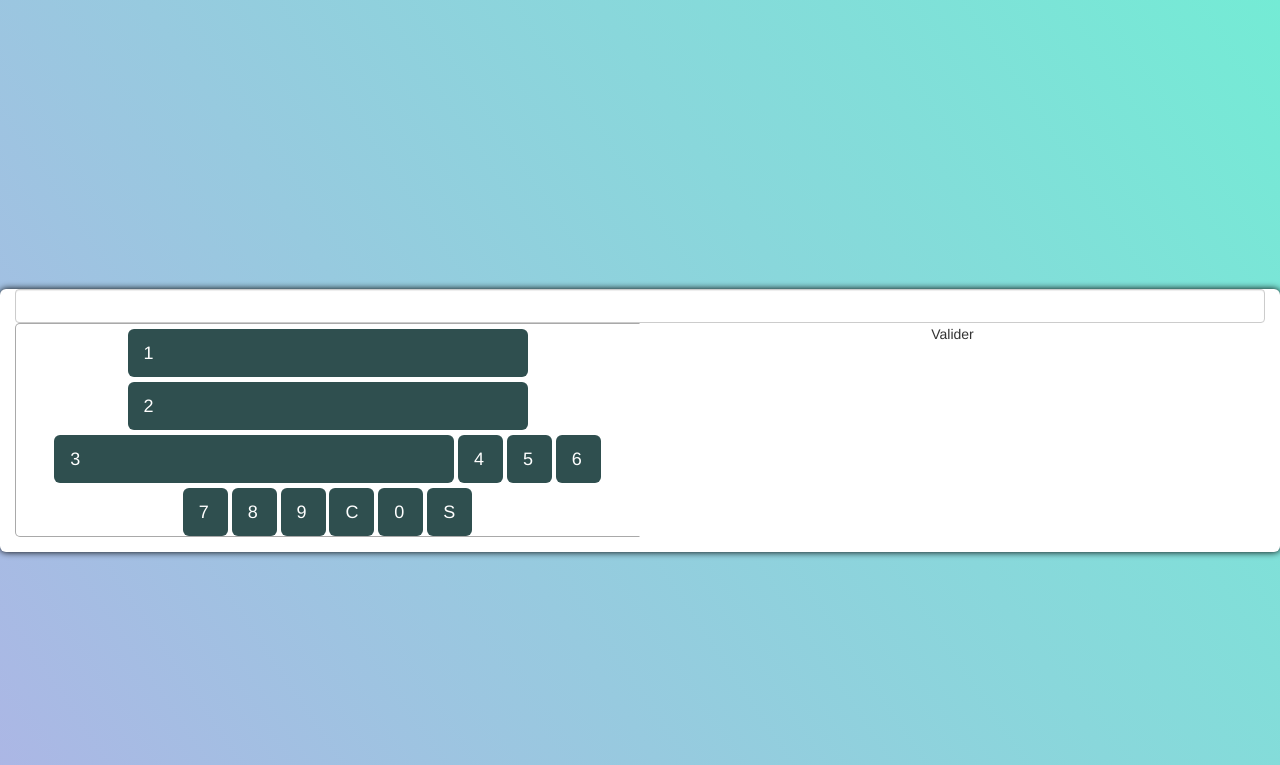
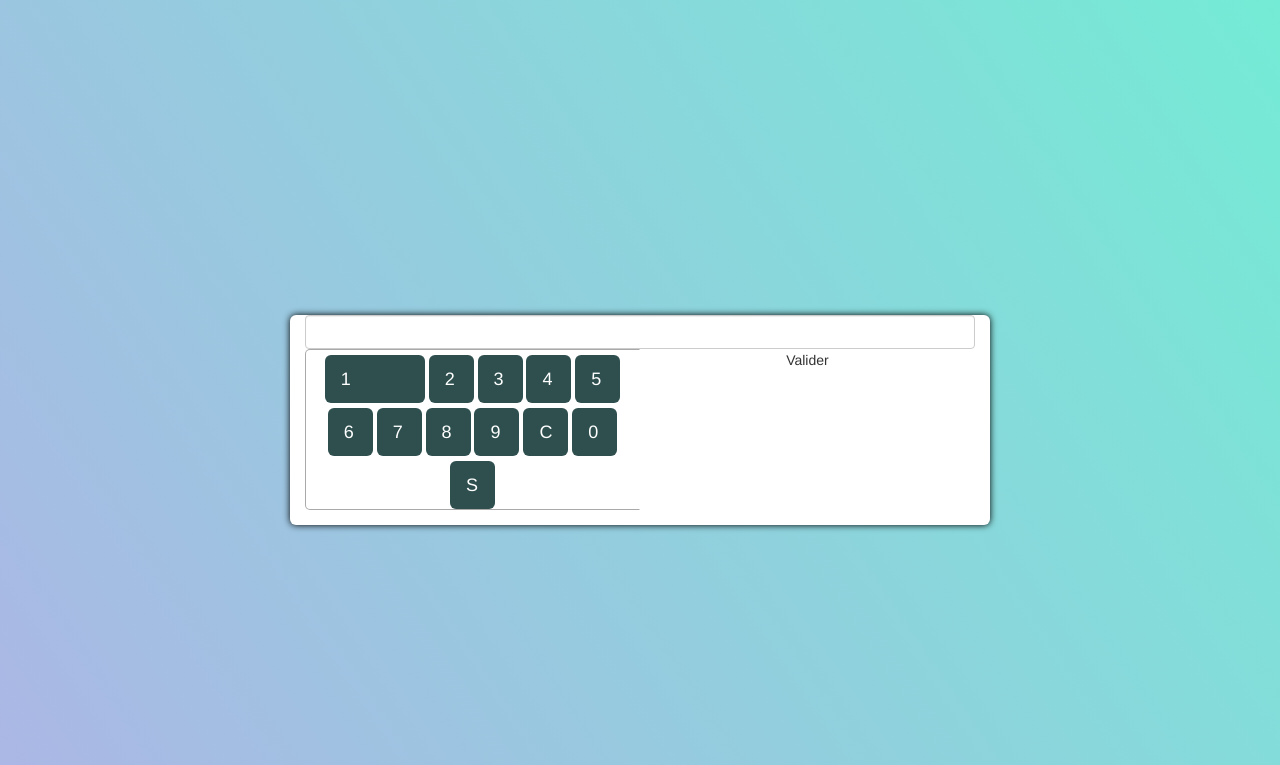
Before and after one commit to abdoulakram/inputpass, a Flask app: page / in a window 1280 px wide. Shown: the top 765 px of the page. Run offline with Flask 2, Linux system fonts and the light colour scheme; some libraries are stand-ins or nearby versions.

Commit message:
first commit

```diff
--- a/templates/password.html
+++ b/templates/password.html
@@ -9,7 +9,7 @@
       </head>
    <body>
 
-        <div   class="container-fluid ">
+        <div   class="container-fluid "  style="max-width:800px;" align="center">
             <br>
            <br>
            <div  class="row container-fluid" style="background-color:white;margin-top:0px;border-radius:6px;box-shadow: 0 0 7px #000;" align="center">
@@ -20,9 +20,9 @@
 
 
           <div class="col-sm-6 form-group" style="background-color:white;border:1px solid darkgrey;border-right:1px solid transparent;border-top-left-radius:5px;border-bottom-left-radius:5px;">
-           <button type="button" onclick="PressButton(this)" style="margin-top:5px;width:400px;height:48px;background-color:darkslategrey;color:white;outline:none;" class="btn-lg">1</button>
-          <button type="button" onclick="PressButton(this)" style="margin-top:5px;width:400px;height:48px;background-color:darkslategrey;color:white;outline:none;" class="btn-lg">2</button>
-          <button type="button" onclick="PressButton(this)" style="margin-top:5px;width:400px;height:48px;background-color:darkslategrey;color:white;outline:none;"  class="btn-lg">3</button>
+           <button type="button" onclick="PressButton(this)" style="margin-top:5px;width:100px;height:48px;background-color:darkslategrey;color:white;outline:none;" class="btn-lg">1</button>
+          <button type="button" onclick="PressButton(this)" style="margin-top:5px;width:45px;height:48px;background-color:darkslategrey;color:white;outline:none;" class="btn-lg">2</button>
+          <button type="button" onclick="PressButton(this)" style="margin-top:5px;width:45px;height:48px;background-color:darkslategrey;color:white;outline:none;"  class="btn-lg">3</button>
           <button type="button"  onclick="PressButton(this)" style="margin-top:5px;width:45px;height:48px;background-color:darkslategrey;color:white;outline:none;" class="btn-lg">4</button>
           <button type="button" onclick="PressButton(this)"  style="margin-top:5px;width:45px;height:48px;background-color:darkslategrey;color:white;outline:none;" class="btn-lg">5</button>
           <button type="button"  onclick="PressButton(this)" style="margin-top:5px;width:45px;height:48px;background-color:darkslategrey;color:white;outline:none;" class="btn-lg">6</button>
```
